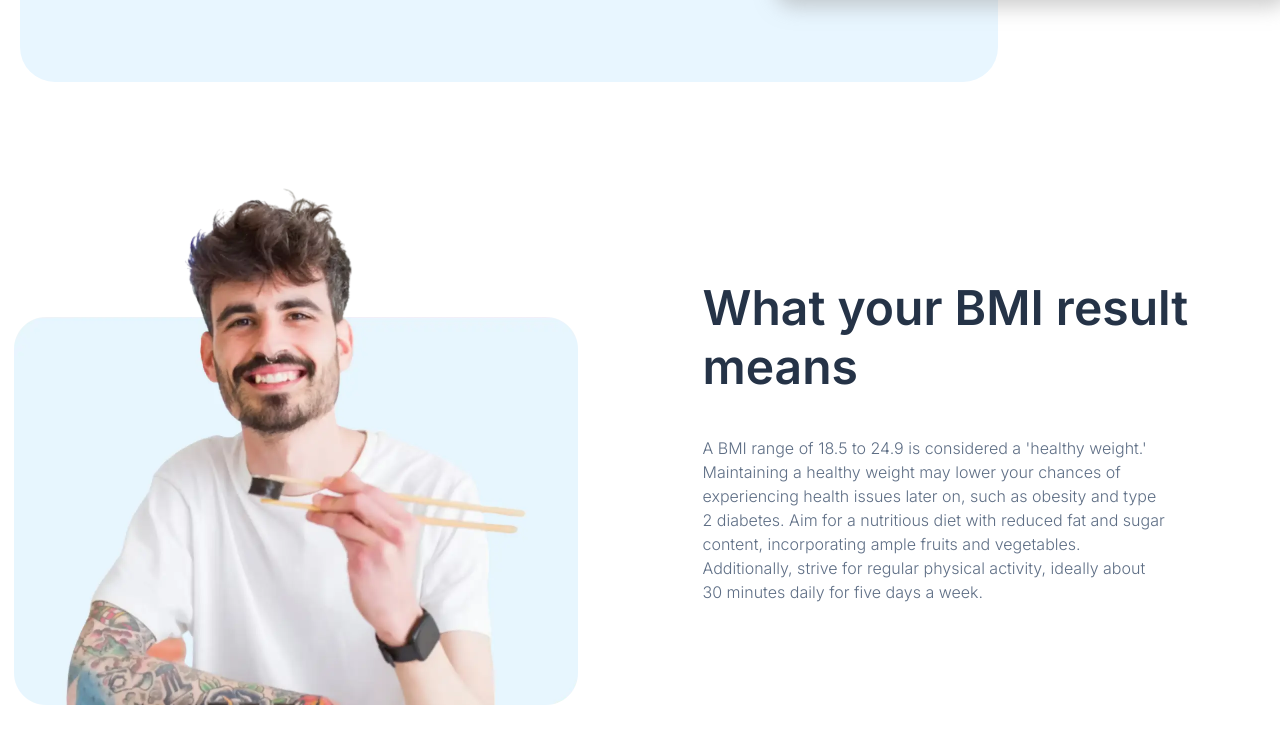
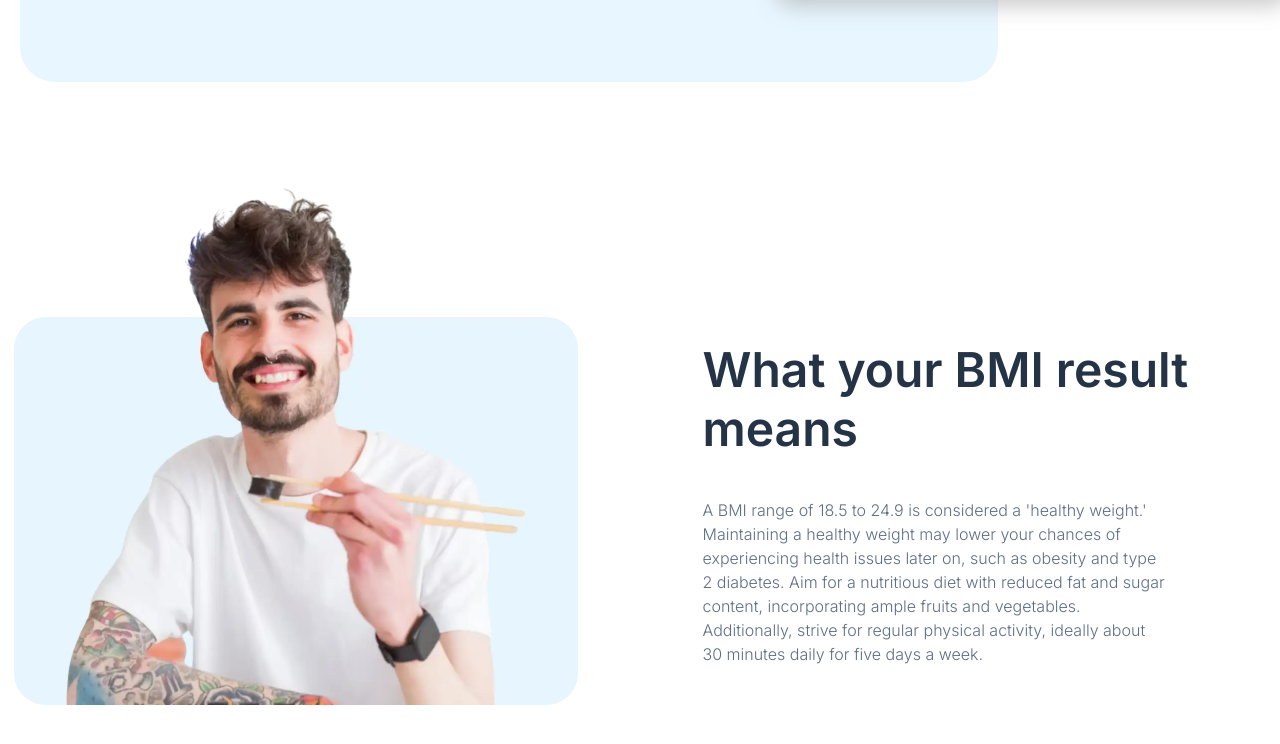
Before and after one commit to nadiabrown/bmi-calculator, a plain HTML site: page index.html in a window 1280 px wide. Shown: the part 618-1362 px from the top of the page. Drawn offline with Linux system fonts and the light colour scheme.

Commit message:
add padding-top to bmi-result-meaning text

```diff
--- a/styles.css
+++ b/styles.css
@@ -236,6 +236,7 @@ input[type="number"]:focus {
 
 .bmi-result-meaning-text {
     width: 564px;
+    padding-top: 125px;
 }
 
 .bmi-result-meaning-text h2 {
```
